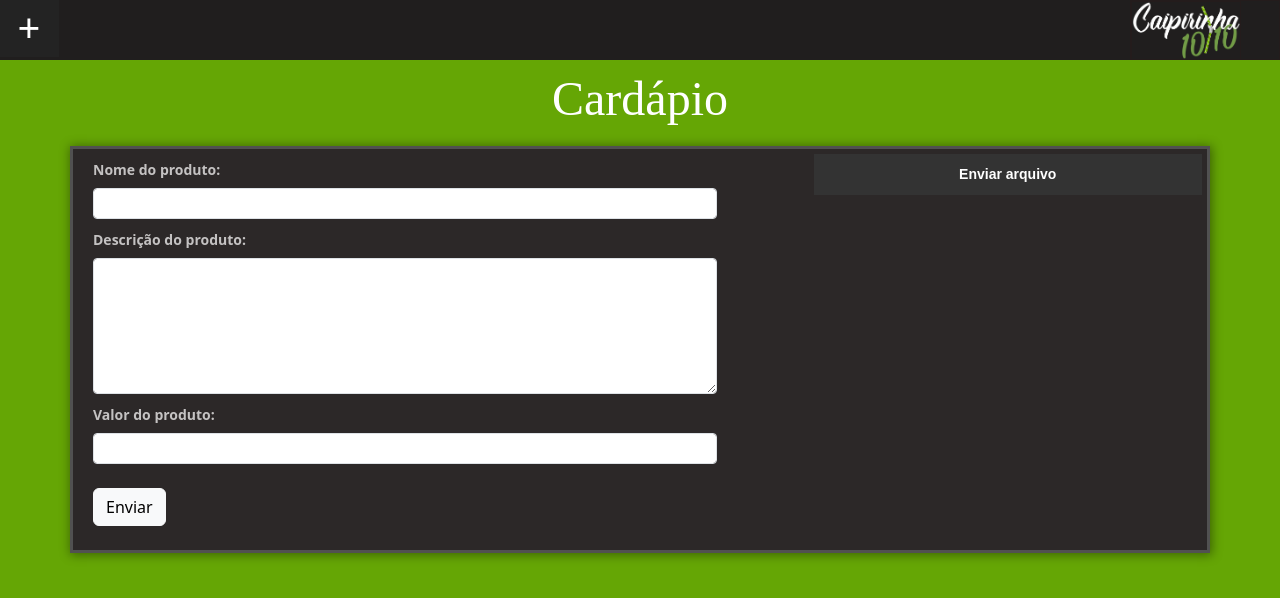
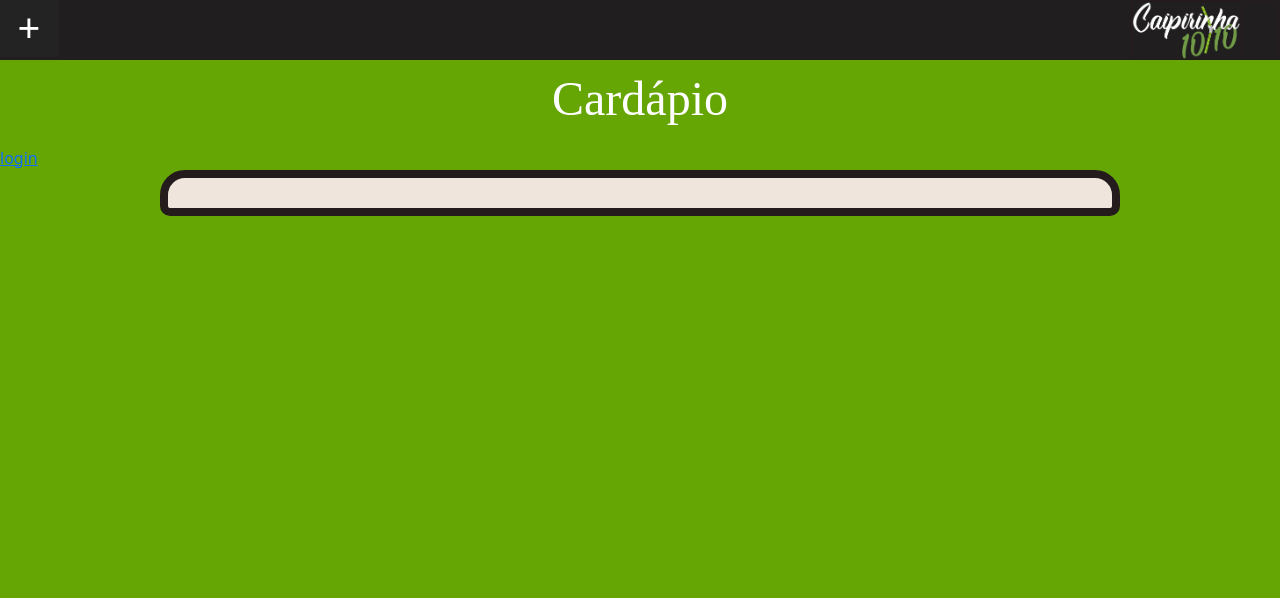
Before and after one commit to Danillohz/virtualstore, a React (Create React App) app: page /#/ceoview in a window 1280 px wide. Shown: the top 598 px of the page. Built offline with nearby package versions, Linux system fonts and the light colour scheme; a web font is replaced by a local one.

Commit message:
Update CeoView v0.0.5

```diff
--- a/src/App.css
+++ b/src/App.css
@@ -1,4 +1,9 @@
 @import url('https://fonts.googleapis.com/css2?family=Delicious+Handrawn&display=swap');
+
+*{
+  margin: 0;
+  padding: 0;
+}
 
 .App {
   background-color: white;
@@ -9,29 +14,31 @@
 .Container-Home {
   background-color: rgb(255, 255, 255);
   padding: 20px;
+
   box-shadow: 1px 1px 10px 1px rgba(0, 0, 0, 0.137);
 }
 
 .Login-form-container {
   display: flex;
+  position: absolute;
   justify-content: center;
   align-items: center;
+  top: -5%;
   width: 100vw;
   height: 100vh;
 }
 
 .Login-form {
-  width: 420px;
+  width: 430px;
   box-shadow: rgb(0 0 0 / 16%) 1px 1px 10px;
-  padding-top: 30px;
+  padding-top: 20px;
   padding-bottom: 20px;
   border-radius: 8px;
   background-color: white;
 }
 
 .Login-form-content {
-  padding-left: 12%;
-  padding-right: 12%;
+  padding: 0px 12%;
 }
 
 .Login-form-title {
@@ -54,12 +61,13 @@ header {
   background-color: #201e1e;
 }
 
-.Body-Ceo {
+.Container-body-ceo {
+  width: 100%;
+  height: 100%;
   background-color: #65A605;
-  height: 100vh;
 }
 
-.Body-Ceo>h1 {
+.Container-body-ceo > h1 {
   color: #ffffff;
   padding: 10px;
   text-align: center;
@@ -97,21 +105,6 @@ header {
   width: 110px;
   height: 59px;
   border: 1px solid #241c1c;
-}
-
-.Ornament-Menu {
-  position: relative;
-  width: 75%;
-  height: 35px;
-  left: 50%;
-  top: 20px;
-  border-top: 8px solid #241c1c;
-  border-left: 8px solid #241c1c;
-  border-right: 8px solid #241c1c;
-  border-radius: 100px 100px 0px 0px;
-
-  transform: translate(-50%);
-  z-index: 1;
 }
 
 .Container-CreateItens {
@@ -160,3 +153,30 @@ input[type="file"]{
 .form-label{
   color: rgb(196, 194, 194);
 }
+
+.Ornament-Menu {
+  position: relative;
+  width: 75%;
+  max-height: 100%;
+  margin: auto;
+  background-color: #f0e5dd;
+  border: 8px solid #241c1c;
+  border-radius: 25px 25px 10px 10px;
+  z-index: 1;
+}
+
+.ItemCardápio{
+  display: flex;
+  width: 100%;
+  margin: 30px 0px 0px 0px;
+  align-items: center;
+  text-align: center;
+
+}
+.ItemCardápio img{
+  width: 100%;
+}
+
+.ItemCardápio p {
+  margin: 0px;
+}
--- a/src/App.js
+++ b/src/App.js
@@ -1,11 +1,15 @@
 import './App.css';
 import "bootstrap/dist/css/bootstrap.min.css"
 import ReactRoutes from "./components/AppRoutes"
+import BackgroundColor from './components/BackGroundBody';
 
 
 function App() {
   return (
-    <ReactRoutes></ReactRoutes>
+    <div>
+      <BackgroundColor></BackgroundColor>
+      <ReactRoutes></ReactRoutes>
+    </div>
 
   );
 }
--- a/src/components/AppRoutes.js
+++ b/src/components/AppRoutes.js
@@ -7,16 +7,18 @@ import CeoView from "./CeoView"
 import ClientView from "./ClientView";
 
 
+
 function AppRoutes() {
     return (
 
-
+            <>
                 <Routes>
-                        <Route path="/" element={<Home />} />
+                        <Route path="/" background="blue" element={<Home />} />
                         <Route path="/login" element={<Login />} />
                         <Route path="/ceoview" element={<CeoView />} />
                         <Route path="/clientview" element={<ClientView />} />
                 </Routes>
+            </>
 
     )
 }
--- /dev/null
+++ b/src/components/BackGroundBody.js
@@ -0,0 +1,22 @@
+import { useEffect } from "react";
+import { useLocation } from "react-router-dom";
+
+export default function BackgroundColor() {
+    const location = useLocation();
+
+    useEffect(() => {
+        const background = location.pathname === '/'
+          ? 'white'
+          : location.pathname === '/login'
+          ? 'white'
+          : location.pathname === '/ceoview'
+          ? '#65A605'
+          : location.pathname === '/clientview'
+          ? '#65A605'
+          : null;
+
+        document.body.style.backgroundColor = background || '';
+      }, [location]);
+
+    return null;
+  }
--- a/src/components/CeoView.js
+++ b/src/components/CeoView.js
@@ -1,12 +1,23 @@
 import { useState } from "react"
+import { Link } from "react-router-dom";
 import imgLogoCaipirinha from "../imagens/Logo-Caipirinha-Preto-Meia.png"
 
+let numberId = 0;
 
 function CeoView() {
 
-    const [visibleCreateItens, setVisibleCreateItens] = useState(true);
+    const [visibleCreateItens, setVisibleCreateItens] = useState(false);
     const [imgProductValue, setImgProduct] = useState(null);
+    const [selectedItems, setSelectedItems] = useState([]);
+    const [stockValue, setStockValue] = useState("");
 
+    const [priceProductValue, setPriceProductValue] = useState(0);
+    const [nameProductValue, setNameProductValue] = useState("");
+    const [descriptionProductValue, setDescriptionProductValue] = useState("")
+
+
+
+    //faz com que a criação dos itens apareça para o usuario
     function toggleVisibleCreateItem() {
         setVisibleCreateItens(!visibleCreateItens)
 
@@ -26,13 +37,41 @@ function CeoView() {
         }
     }
 
+    const handlePrice = (event) => {
+        setPriceProductValue(event.target.value);
+    }
+    const handleName = (event) => {
+        setNameProductValue(event.target.value);
+    }
+    const handleDescription = (event) => {
+        setDescriptionProductValue(event.target.value);
+    }
+
+
+    const handleClick = () => {
+        const item = {
+            id: numberId,
+            name: nameProductValue,
+            image: imgProductValue,
+            descrição: descriptionProductValue,
+            price: priceProductValue
+        };
+
+        setSelectedItems([...selectedItems, item]);
+        setStockValue(stockValue - item.price);
+
+        numberId = numberId + 1;
+
+
+    }
+
     console.log(imgProductValue)
     return (
         <>
             <link rel="stylesheet" href="https://fonts.googleapis.com/css2?family=Material+Symbols+Outlined:opsz,wght,FILL,GRAD@20..48,100..700,0..1,-50..200" />
 
 
-            <div className="Body-Ceo">
+            <div className=" Container-body-ceo">
                 <header className="container-fluid">
                     <div className="position-absolute top-0 end-0 Img-Logo">
                         <img src={imgLogoCaipirinha} alt="logo"></img>
@@ -41,8 +80,6 @@ function CeoView() {
                         +
                     </button>
                 </header>
-
-                <h1>Cardápio</h1>
 
                 {visibleCreateItens && (
                     <div className="container-sm Container-CreateItens">
@@ -56,35 +93,69 @@ function CeoView() {
                             )}
 
                             <label className="Label-Img-product" htmlFor="Input-Img-Product-Id">Enviar arquivo</label>
-                            <input type="file" className="Input-Img-Product" id="Input-Img-Product-Id" name="Input-Img-Product" onChange={handleImgProduct}></input>
+                            <input type="file" className="Input-Img-Product" id="Input-Img-Product-Id" name="Input-Img-Product"
+                            onChange={handleImgProduct}>
+
+                            </input>
                         </div>
 
                         <div className="w-75">
-                            <div class="w-75 m-2">
-                                <label for="InputNameProductId" class="form-label">Nome do produto:</label>
-                                <input type="text" class="form-control form-control-sm" name="NameProduct" id="InputNameProductId"/>
+                            <div className="w-75 m-2">
+                                <label htmlFor="InputNameProductId" className="form-label">Nome do produto:</label>
+                                <input type="text" className="form-control form-control-sm" name="NameProduct" id="InputNameProductId" value={nameProductValue} onChange={handleName} />
                             </div>
-                            <div class="w-75 m-2">
-                                <label for="InputProductDescriptionId" class="form-label">Descrição do produto:</label>
-                                <textarea class="form-control form-control-sm" id="InputProductDescriptionId" rows="6"></textarea>
+                            <div className="w-75 m-2">
+
+                                <label htmlFor="InputProductDescriptionId" className="form-label">Descrição do produto:</label>
+                                <textarea className="form-control form-control-sm" id="InputProductDescriptionId" rows="6"
+                                    value={descriptionProductValue}
+                                    onChange={handleDescription}>
+                                </textarea>
+
                             </div>
-                            <div class="w-75 m-2">
-                                <div class="w-100">
-                                    <label class="form-label">Valor do produto:</label>
-                                    <input type="number" className="form-control form-control-sm mb-4 " />
+                            <div className="w-75 m-2">
+                                <div className="w-100">
+                                    <label className="form-label">Valor do produto:</label>
+                                    <input type="number" className="form-control form-control-sm mb-4 " value={priceProductValue} onChange={handlePrice} />
                                 </div>
                             </div>
 
-                            <button type="submit" className="btn btn-light mb-4 ms-2">Enviar</button>
+                            <button type="submit" className="btn btn-light mb-4 ms-2" onClick={handleClick}>Enviar</button>
                         </div>
                     </div>
                 )}
 
-                <div className="Ornament-Menu"></div>
-                <div className="container Container-MenuItens"></div>
+                <h1>Cardápio</h1>
+                <Link to="/login">login</Link>
+                <div className="Ornament-Menu">
+                    <div className="ItemCardápio">
+
+                        <div className="container text-center">
+                            <div className="row">
+
+
+                                {selectedItems.map(item => (
+                                    <div className="col-sm-4" key={item.id}>
+
+                                            <img src={item.image} alt="imgitem"></img>
+                                            <p>{item.name}</p>
+                                            <p>{item.descrição}</p>
+                                            <p>{item.price}</p>
+
+                                    </div>
+                                ))}
+
+
+                            </div>
+
+                        </div>
+
+                    </div>
+                </div>
+
             </div>
         </>
     )
 }
 
-export default CeoView
+export default CeoView;
--- a/src/components/Home.js
+++ b/src/components/Home.js
@@ -5,7 +5,7 @@ function Home() {
     return(
 
             <div className="d-flex justify-content-center">
-                <div className="container position-absolute top-50 start-50 translate-middle w-25  align-items-center justify-content-center Container-Home">
+                <div className="position-absolute top-50 start-50 translate-middle align-items-center justify-content-center Container-Home">
 
                         <h1>Opss...</h1>
                         <p>É necessário efetuar um <Link to="/login">login</Link> para continuar</p>
--- a/src/index.css
+++ b/src/index.css
@@ -4,6 +4,10 @@
 }
 
 body, html{
-  width: 100vw;
+  width: 100%;
+}
 
+body{
+
+  height: 100%;
 }
```
